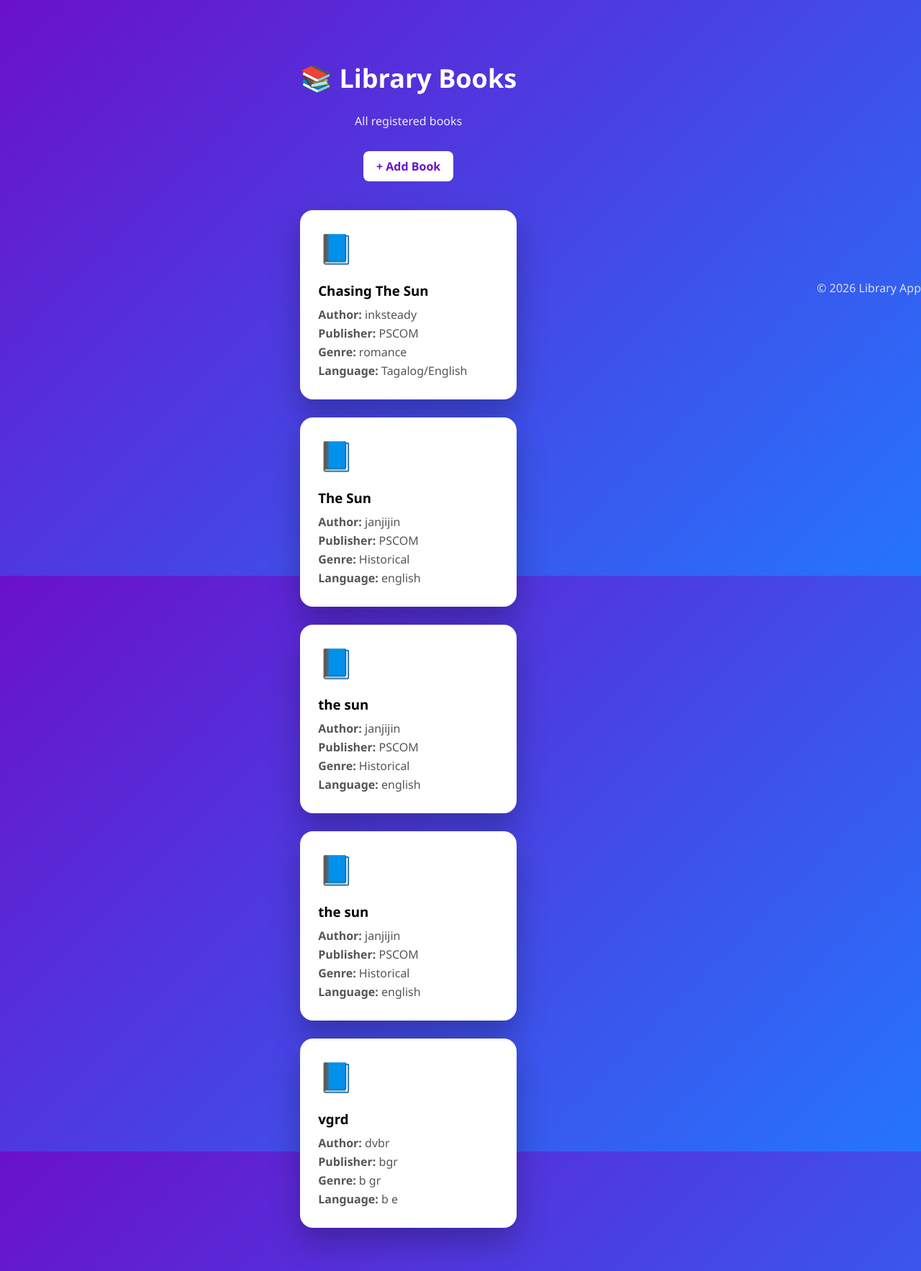
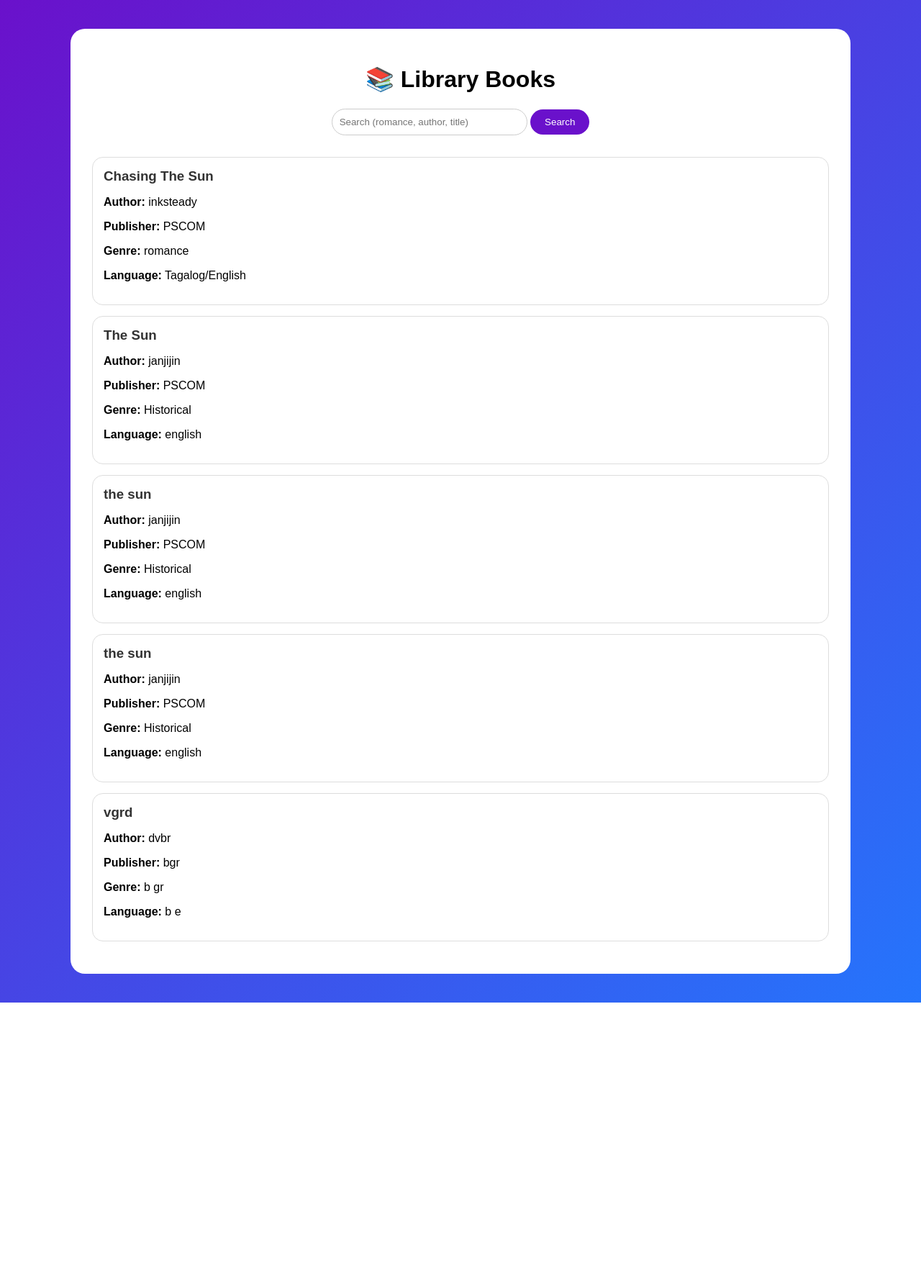
Before and after one commit to jazziesumilhig-blip/library-record, a Flask app: page /books in a window 1280 px wide. Shown: the whole page at 72% size. After the commit the page ends 1393 px from the top, so only its background shows below. Run offline with Flask 3, Linux system fonts and the light colour scheme; data comes from the database, SQL or seed files in the repository.

Commit message:
Update book.html

```diff
--- a/templates/book.html
+++ b/templates/book.html
@@ -1,38 +1,83 @@
 <!DOCTYPE html>
-<html lang="en">
+<html>
 <head>
-    <meta charset="UTF-8">
     <title>Library Books</title>
-    <link rel="stylesheet" href="{{ url_for('static', filename='style.css') }}">
+    <style>
+        body {
+            font-family: Arial, sans-serif;
+            background: linear-gradient(135deg, #6a11cb, #2575fc);
+            margin: 0;
+            padding: 0;
+        }
+
+        .container {
+            width: 80%;
+            margin: 40px auto;
+            background: white;
+            padding: 30px;
+            border-radius: 20px;
+        }
+
+        h1 {
+            text-align: center;
+        }
+
+        .search-box {
+            text-align: center;
+            margin-bottom: 30px;
+        }
+
+        .search-box input {
+            padding: 10px;
+            width: 250px;
+            border-radius: 20px;
+            border: 1px solid #ccc;
+        }
+
+        .search-box button {
+            padding: 10px 20px;
+            border-radius: 20px;
+            border: none;
+            background: #6a11cb;
+            color: white;
+            cursor: pointer;
+        }
+
+        .book-card {
+            border: 1px solid #ddd;
+            padding: 15px;
+            border-radius: 15px;
+            margin-bottom: 15px;
+        }
+
+        .book-card h3 {
+            margin: 0;
+            color: #333;
+        }
+    </style>
 </head>
-<body class="books-body">
+<body>
 
-<div class="books-wrapper">
+<div class="container">
+    <h1>📚 Library Books</h1>
 
-    <div class="books-header">
-        <h1>📚 Library Books</h1>
-        <p>All registered books</p>
-        <a href="{{ url_for('register_book') }}" class="add-btn">+ Add Book</a>
-    </div>
+    <form method="get" class="search-box">
+        <input type="text" name="search" placeholder="Search (romance, author, title)" value="{{ search or '' }}">
+        <button type="submit">Search</button>
+    </form>
 
-    <div class="books-grid">
     {% for book in books %}
     <div class="book-card">
-            <div class="book-icon">📘</div>
         <h3>{{ book.title }}</h3>
         <p><strong>Author:</strong> {{ book.author }}</p>
         <p><strong>Publisher:</strong> {{ book.publisher }}</p>
         <p><strong>Genre:</strong> {{ book.genre }}</p>
         <p><strong>Language:</strong> {{ book.language }}</p>
     </div>
+    {% else %}
+    <p style="text-align:center;">No books found.</p>
     {% endfor %}
 </div>
 
-</div>
-
-<footer class="footer">
-    © 2026 Library App
-</footer>
-
 </body>
 </html>
```
Lines whose indentation alone changed are shown as unchanged.
